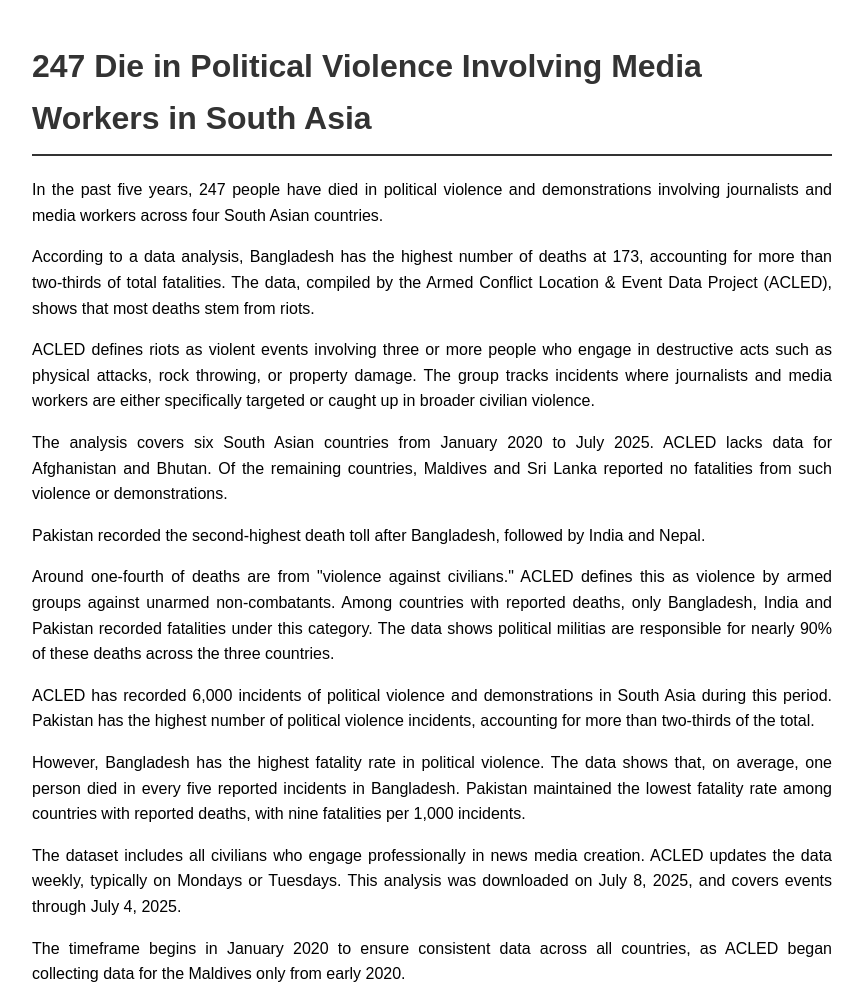
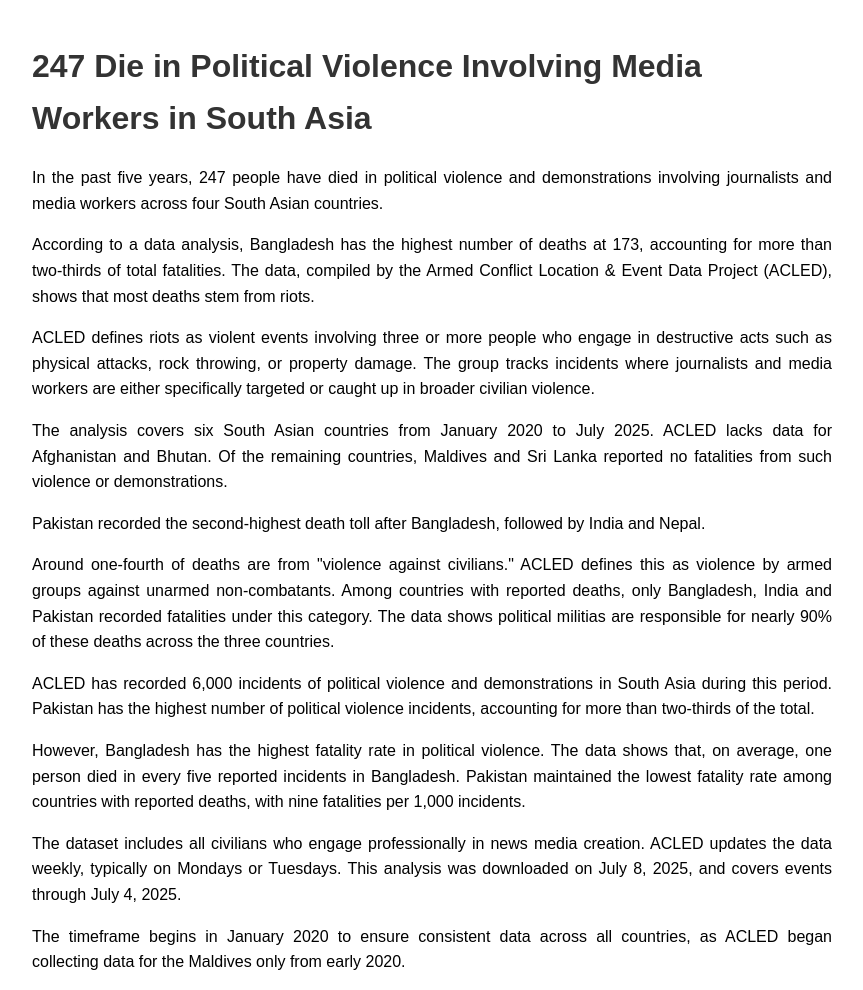
Before and after one commit to tufanjee/tufanjee.github.io, a plain HTML site: page index.html in a window 1280 px wide. Shown: the whole page, without its empty margins (208-1071 px from the left). Drawn offline with Linux system fonts and the light colour scheme.

Commit message:
Update index.html

```diff
--- a/index.html
+++ b/index.html
@@ -12,8 +12,6 @@
       }
       h1 {
         color: #333;
-        border-bottom: 2px solid #333;
-        padding-bottom: 10px;
       }
       p {
         margin-bottom: 15px;
```
